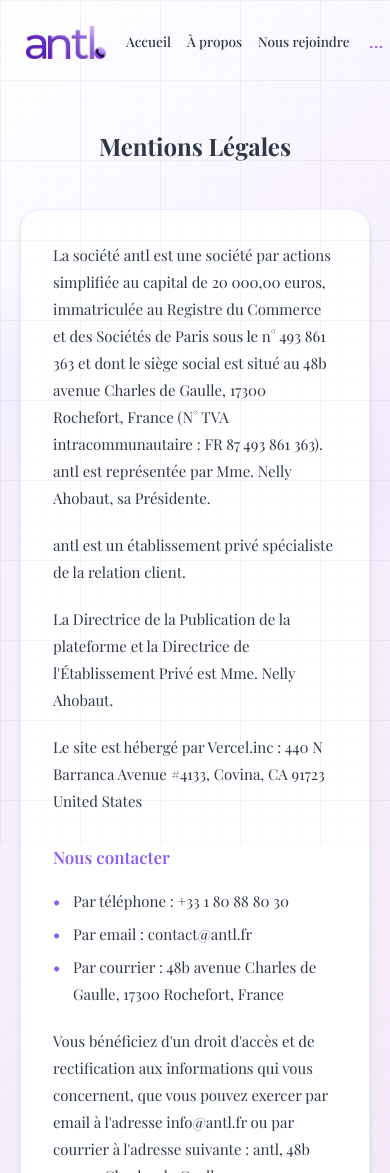
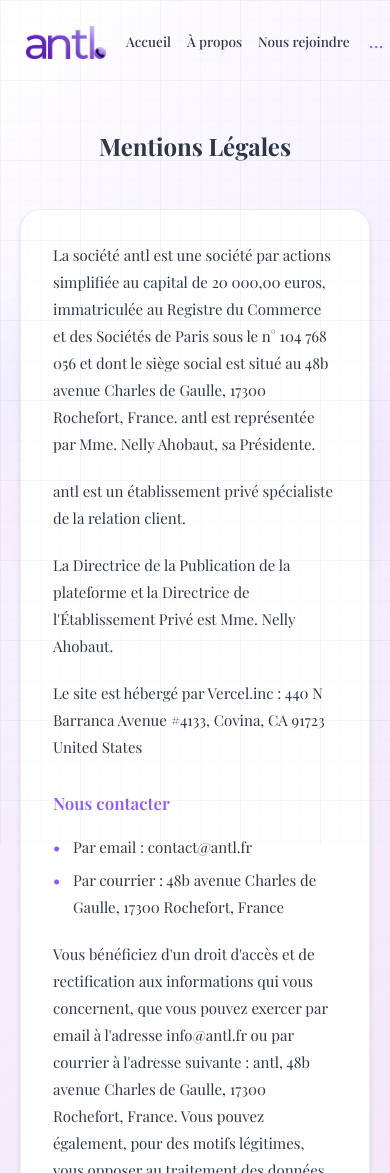
Before and after one commit to ANTL-software/external_website, a React (Vite) app: page /legal in a window 390 px wide. Shown: the top 1173 px of the page. Built offline with nearby package versions, Linux system fonts and the light colour scheme; no server answers; a web font is replaced by a local one.

Commit message:
fix: update company registration number in legal information for English and French locales; comment out contact phone in Legal component

```diff
--- a/src/i18n/locales/en.json
+++ b/src/i18n/locales/en.json
@@ -360,7 +360,7 @@
   },
   "legal": {
     "title": "Legal Notice",
-    "companyInfo": "antl is a simplified joint-stock company with a capital of €20,000.00, registered with the Paris Trade and Companies Register under n° 493 861 363, with its registered office at 48b avenue Charles de Gaulle, 17300 Rochefort, France (VAT ID: FR 87 493 861 363). antl is represented by Ms. Nelly Ahobaut, its President.",
+    "companyInfo": "antl is a simplified joint-stock company with a capital of €20,000.00, registered with the Paris Trade and Companies Register under n° 104 768 056, with its registered office at 48b avenue Charles de Gaulle, 17300 Rochefort, France. antl is represented by Ms. Nelly Ahobaut, its President.",
     "activity": "antl is a private establishment specializing in customer relations.",
     "director": "The Director of Publication for the platform and the Director of the Private Establishment is Ms. Nelly Ahobaut.",
     "hosting": "The site is hosted by Vercel.inc: 440 N Barranca Avenue #4133, Covina, CA 91723 United States",
--- a/src/i18n/locales/fr.json
+++ b/src/i18n/locales/fr.json
@@ -360,7 +360,7 @@
   },
   "legal": {
     "title": "Mentions Légales",
-    "companyInfo": "La société antl est une société par actions simplifiée au capital de 20 000,00 euros, immatriculée au Registre du Commerce et des Sociétés de Paris sous le n° 493 861 363 et dont le siège social est situé au 48b avenue Charles de Gaulle, 17300 Rochefort, France (N° TVA intracommunautaire : FR 87 493 861 363). antl est représentée par Mme. Nelly Ahobaut, sa Présidente.",
+    "companyInfo": "La société antl est une société par actions simplifiée au capital de 20 000,00 euros, immatriculée au Registre du Commerce et des Sociétés de Paris sous le n° 104 768 056 et dont le siège social est situé au 48b avenue Charles de Gaulle, 17300 Rochefort, France. antl est représentée par Mme. Nelly Ahobaut, sa Présidente.",
     "activity": "antl est un établissement privé spécialiste de la relation client.",
     "director": "La Directrice de la Publication de la plateforme et la Directrice de l'Établissement Privé est Mme. Nelly Ahobaut.",
     "hosting": "Le site est hébergé par Vercel.inc : 440 N Barranca Avenue #4133, Covina, CA 91723 United States",
--- a/src/views/legal/Legal.tsx
+++ b/src/views/legal/Legal.tsx
@@ -26,7 +26,7 @@ export default function Legal(): ReactElement {
             <p>{t("legal.hosting")}</p>
             <h3>{t("legal.contactTitle")}</h3>
             <ul>
-              <li>{t("legal.contactPhone")}</li>
+              {/* <li>{t("legal.contactPhone")}</li> */}
               <li>{t("legal.contactEmail")}</li>
               <li>{t("legal.contactAddress")}</li>
             </ul>
```
